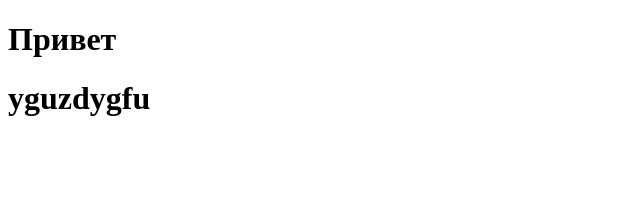
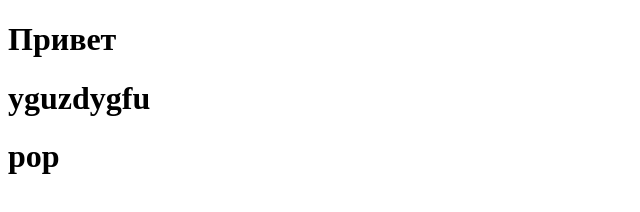
Before and after one commit to Salendooo/test_repo, a plain HTML site: page index.html in a window 1280 px wide. Shown: the full height of the page, 0-640 px from the left. Drawn offline with Linux system fonts and the light colour scheme.

Commit message:
add title

```diff
--- a/index.html
+++ b/index.html
@@ -10,3 +10,4 @@
 </body>
 </html>
 <h1>yguzdygfu</h1>
+<h1>pop</h1>
```
